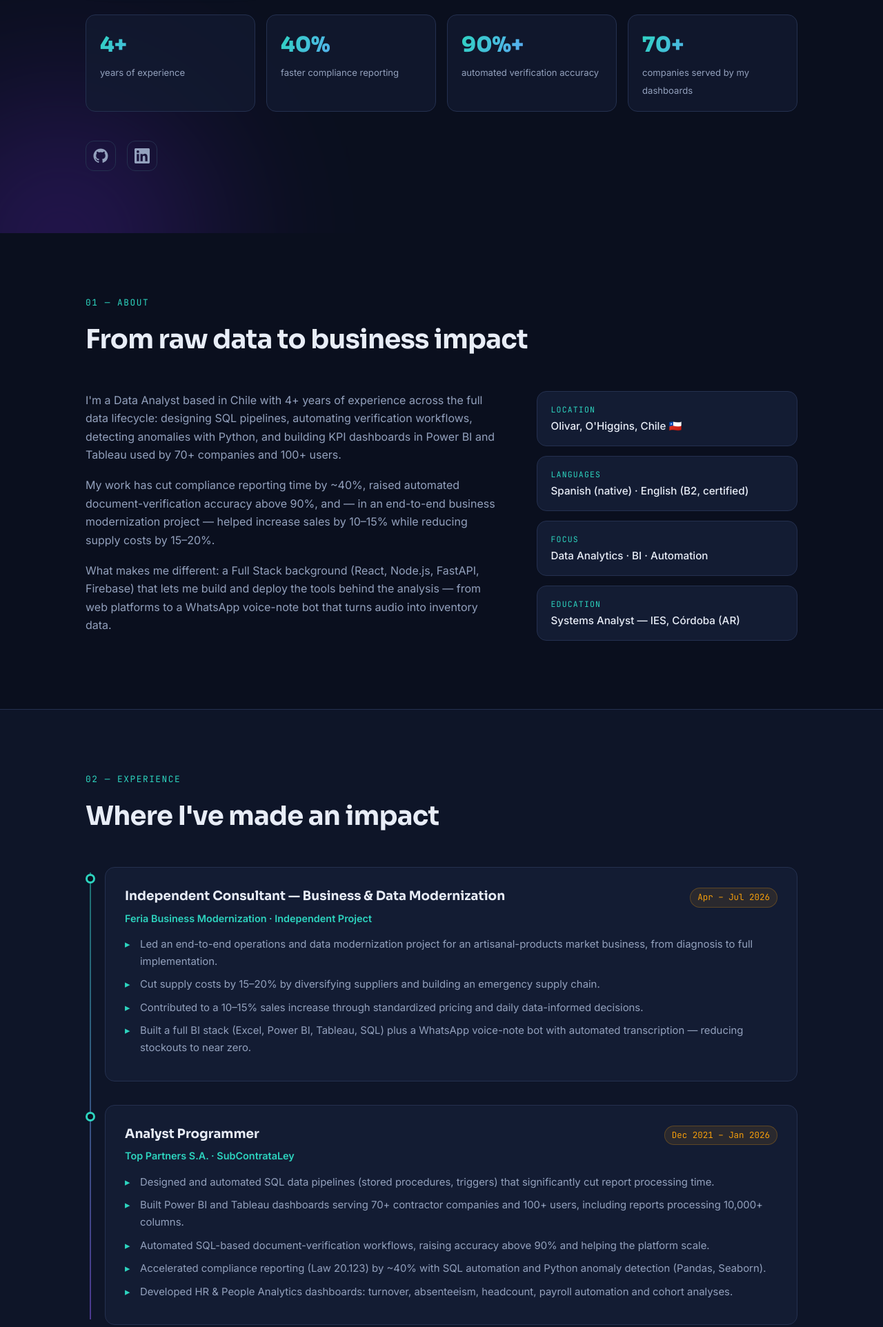
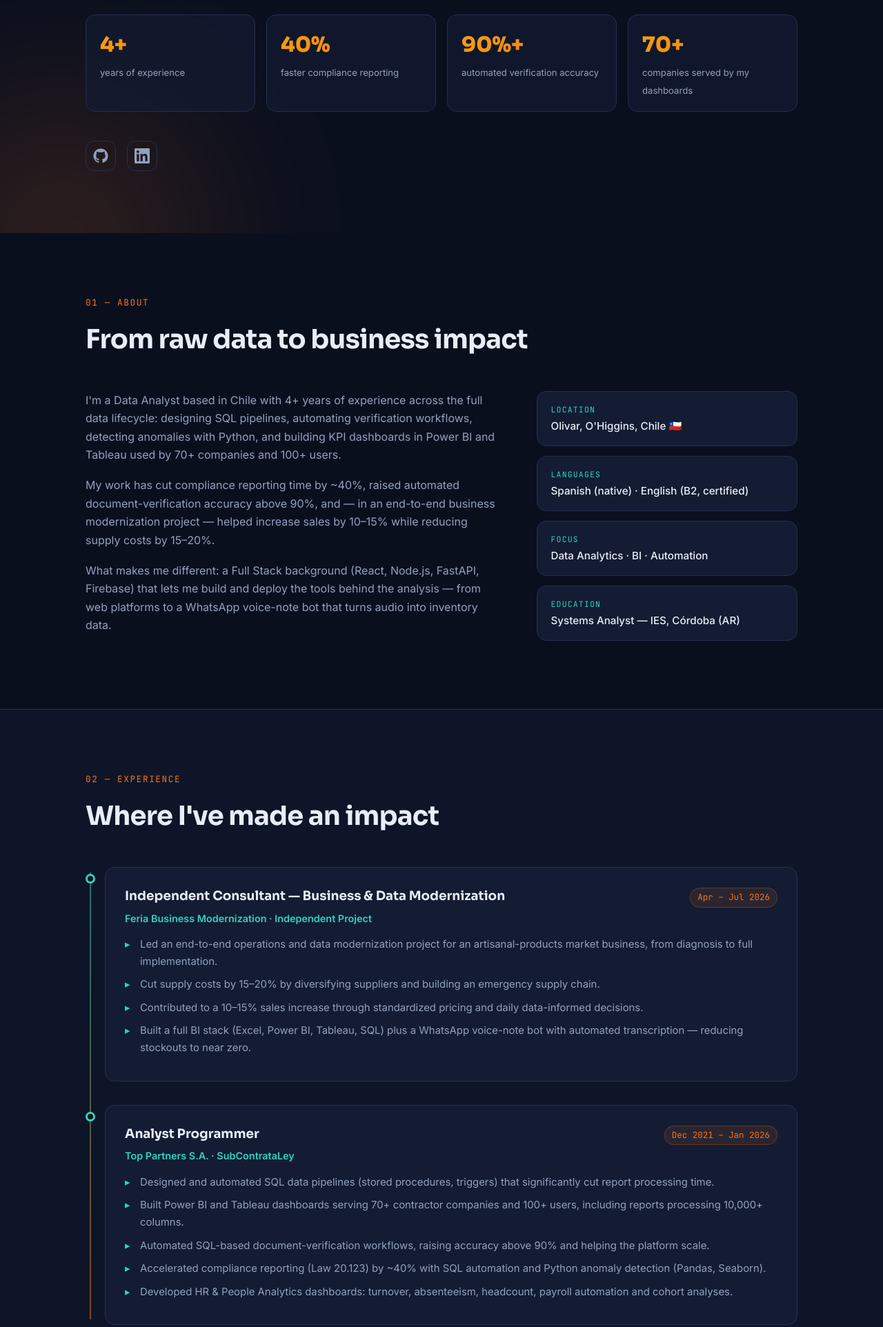
Before and after one commit to Chrov/Portfolio, a plain HTML site: page index.html in a window 1280 px wide. Shown: the part 620-2544 px from the top of the page at 69% size. Drawn offline with Linux system fonts and the light colour scheme; no server answers.

Commit message:
Add orange as warm accent color across sections
Co-Authored-By: Claude Fable 5 <noreply@anthropic.com>

```diff
--- a/styles.css
+++ b/styles.css
@@ -14,7 +14,9 @@
   --accent: #2dd4bf;
   --accent-2: #8b5cf6;
   --amber: #f59e0b;
+  --orange: #f97316;
   --gradient: linear-gradient(120deg, #2dd4bf, #60a5fa 55%, #8b5cf6);
+  --gradient-warm: linear-gradient(120deg, #f59e0b, #f97316);
   --radius: 14px;
   --font-display: "Sora", sans-serif;
   --font-body: "Inter", sans-serif;
@@ -79,7 +81,7 @@ a { color: var(--accent); text-decoration: none; }
   position: absolute; border-radius: 50%; filter: blur(120px); opacity: 0.35; pointer-events: none;
 }
 .hero__glow--1 { width: 480px; height: 480px; background: #14b8a6; top: -180px; right: -100px; }
-.hero__glow--2 { width: 420px; height: 420px; background: #6d28d9; bottom: -220px; left: -120px; opacity: 0.28; }
+.hero__glow--2 { width: 420px; height: 420px; background: #f97316; bottom: -220px; left: -120px; opacity: 0.16; }
 
 .hero__inner { position: relative; }
 .hero__eyebrow {
@@ -136,7 +138,7 @@ a { color: var(--accent); text-decoration: none; }
 }
 .stat__num {
   display: block; font-family: var(--font-display); font-weight: 800; font-size: 1.9rem;
-  background: var(--gradient); -webkit-background-clip: text; background-clip: text; color: transparent;
+  background: var(--gradient-warm); -webkit-background-clip: text; background-clip: text; color: transparent;
 }
 .stat__label { font-size: 0.82rem; color: var(--text-muted); }
 
@@ -153,7 +155,7 @@ a { color: var(--accent); text-decoration: none; }
 .section { padding: 90px 0; }
 .section--alt { background: var(--bg-alt); border-top: 1px solid var(--border); border-bottom: 1px solid var(--border); }
 .section__kicker {
-  font-family: var(--font-mono); font-size: 0.8rem; color: var(--accent);
+  font-family: var(--font-mono); font-size: 0.8rem; color: var(--orange);
   text-transform: uppercase; letter-spacing: 0.12em; margin-bottom: 12px;
 }
 .section__title {
@@ -176,7 +178,7 @@ a { color: var(--accent); text-decoration: none; }
 .timeline { position: relative; padding-left: 28px; }
 .timeline::before {
   content: ""; position: absolute; left: 6px; top: 8px; bottom: 8px;
-  width: 2px; background: linear-gradient(var(--accent), var(--accent-2));
+  width: 2px; background: linear-gradient(var(--accent), var(--orange));
   opacity: 0.5;
 }
 .timeline__item { position: relative; margin-bottom: 34px; }
@@ -192,8 +194,8 @@ a { color: var(--accent); text-decoration: none; }
 .timeline__head { display: flex; justify-content: space-between; align-items: baseline; flex-wrap: wrap; gap: 8px; }
 .timeline__head h3 { font-family: var(--font-display); font-size: 1.15rem; font-weight: 700; }
 .timeline__period {
-  font-family: var(--font-mono); font-size: 0.78rem; color: var(--amber);
-  background: rgba(245, 158, 11, 0.1); border: 1px solid rgba(245, 158, 11, 0.25);
+  font-family: var(--font-mono); font-size: 0.78rem; color: var(--orange);
+  background: rgba(249, 115, 22, 0.1); border: 1px solid rgba(249, 115, 22, 0.25);
   padding: 3px 10px; border-radius: 999px; white-space: nowrap;
 }
 .timeline__company { color: var(--accent); font-size: 0.9rem; font-weight: 600; margin: 4px 0 14px; }
@@ -227,7 +229,7 @@ a { color: var(--accent); text-decoration: none; }
   padding: 3px 10px; border-radius: 999px;
 }
 .card__result {
-  font-size: 0.84rem; font-weight: 600; color: var(--amber);
+  font-size: 0.84rem; font-weight: 600; color: var(--orange);
   border-top: 1px dashed var(--border); padding-top: 12px;
 }
 .card__link { font-weight: 600; font-size: 0.9rem; }
@@ -256,7 +258,7 @@ a { color: var(--accent); text-decoration: none; }
   padding: 18px 20px; display: flex; flex-direction: column; gap: 8px;
   transition: all 0.2s; color: var(--text);
 }
-.repo:hover { border-color: var(--accent-2); transform: translateY(-2px); }
+.repo:hover { border-color: var(--orange); transform: translateY(-2px); }
 .repo__name { font-family: var(--font-mono); font-weight: 600; font-size: 0.92rem; color: var(--accent); word-break: break-all; }
 .repo__desc { font-size: 0.83rem; color: var(--text-muted); flex-grow: 1; }
 .repo__meta { display: flex; gap: 14px; font-size: 0.75rem; color: var(--text-muted); font-family: var(--font-mono); }
```
